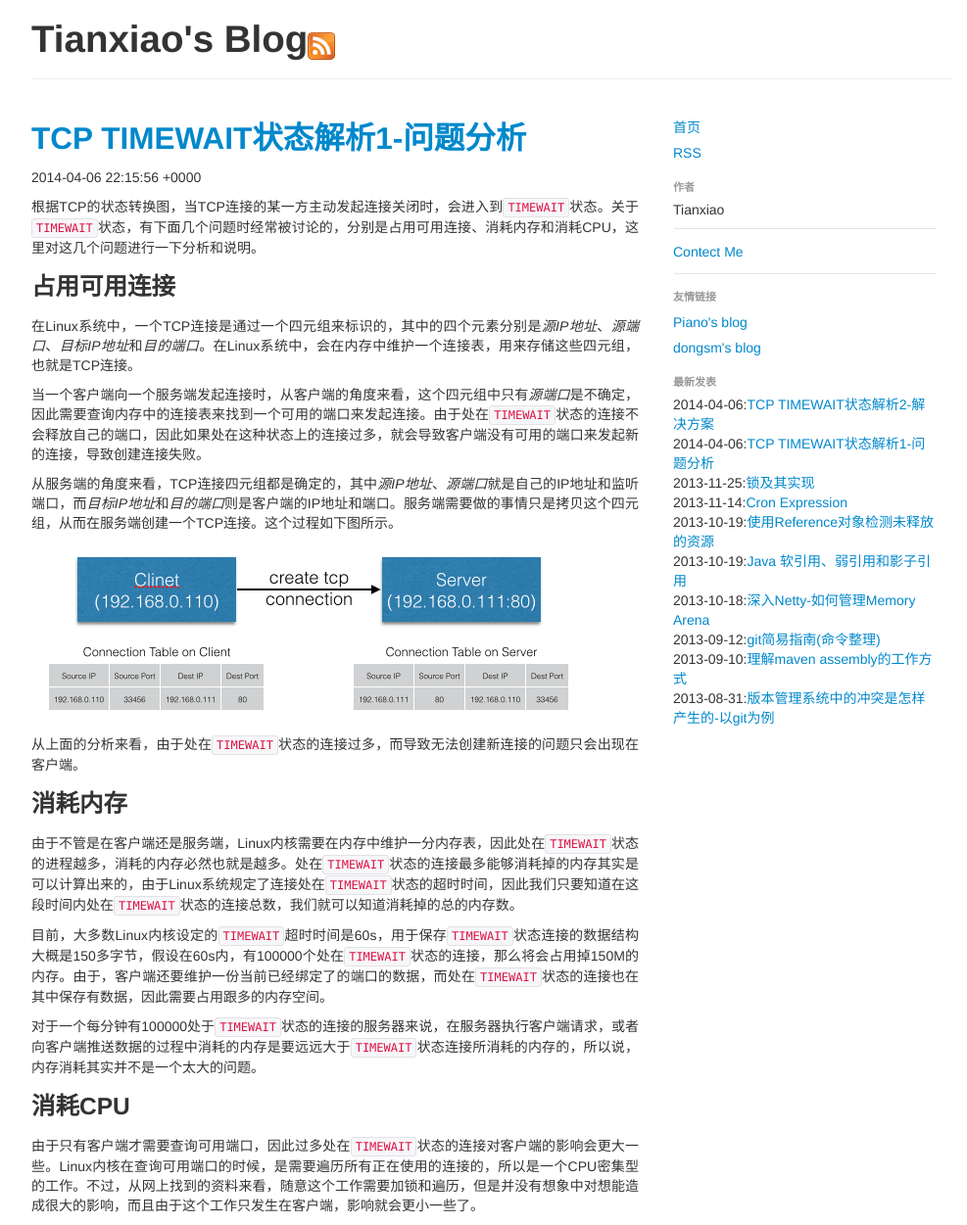
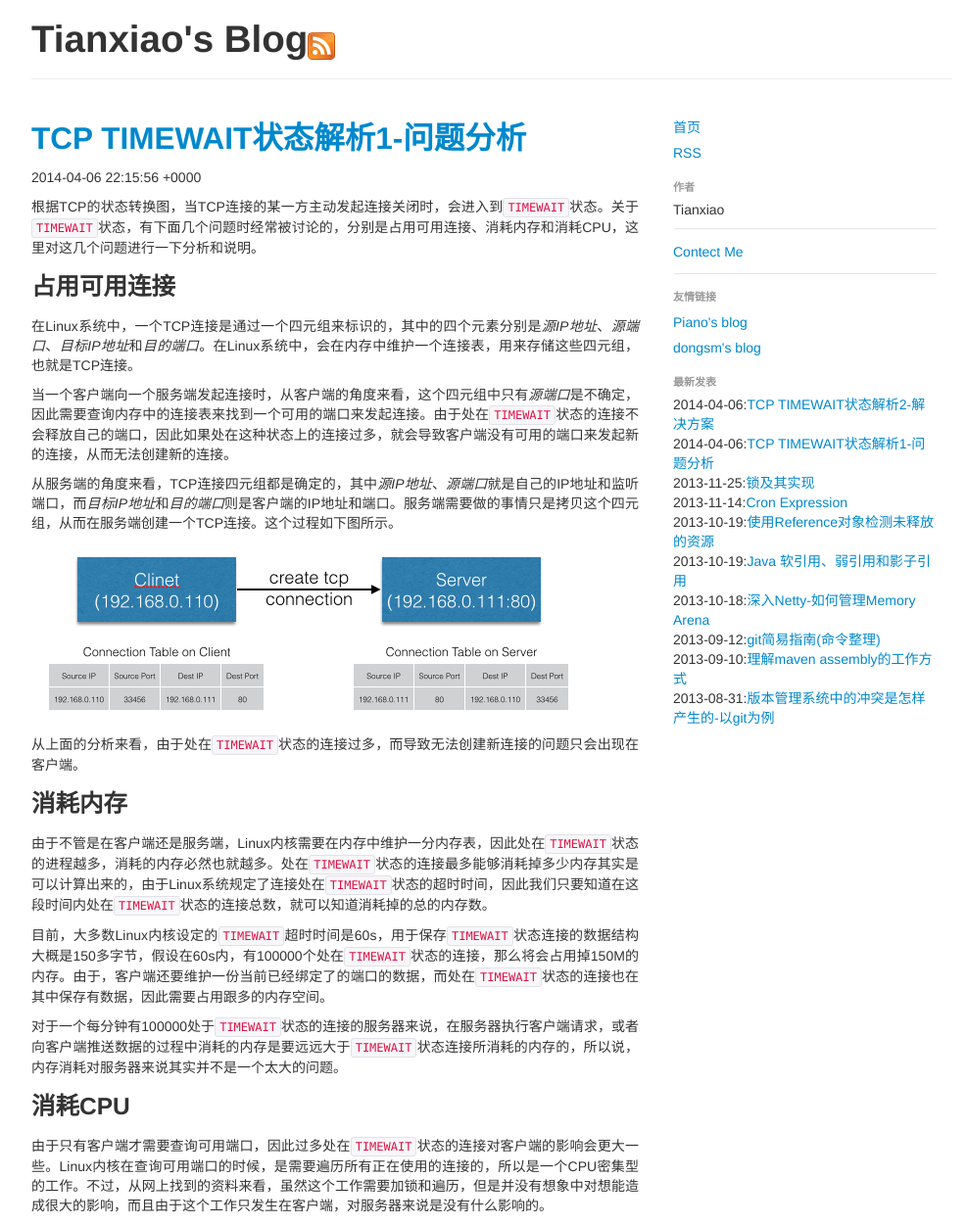
Before and after one commit to tianxiao-ma/tianxiao-ma.github.com, a Jekyll site: the page built from _posts/2014-04-06-coping-with-tcp-time-wait-state.md, in a window 1280 px wide. Shown: the whole page at 98% size, without its empty margins (138-1125 px from the left). Built offline with Jekyll 4.4.1, drawn with Linux system fonts in a browser that asks for light colours; Markdown is read by kramdown in place of the engine named in the settings.

Commit message:
content refinement

```diff
--- a/_posts/2014-04-06-coping-with-tcp-time-wait-state.md
+++ b/_posts/2014-04-06-coping-with-tcp-time-wait-state.md
@@ -10,7 +10,7 @@ published: true
 ### 占用可用连接
 在Linux系统中，一个TCP连接是通过一个四元组来标识的，其中的四个元素分别是*源IP地址*、*源端口*、*目标IP地址*和*目的端口*。在Linux系统中，会在内存中维护一个连接表，用来存储这些四元组，也就是TCP连接。
 
-当一个客户端向一个服务端发起连接时，从客户端的角度来看，这个四元组中只有*源端口*是不确定，因此需要查询内存中的连接表来找到一个可用的端口来发起连接。由于处在`TIMEWAIT`状态的连接不会释放自己的端口，因此如果处在这种状态上的连接过多，就会导致客户端没有可用的端口来发起新的连接，导致创建连接失败。
+当一个客户端向一个服务端发起连接时，从客户端的角度来看，这个四元组中只有*源端口*是不确定，因此需要查询内存中的连接表来找到一个可用的端口来发起连接。由于处在`TIMEWAIT`状态的连接不会释放自己的端口，因此如果处在这种状态上的连接过多，就会导致客户端没有可用的端口来发起新的连接，从而无法创建新的连接。
 
 从服务端的角度来看，TCP连接四元组都是确定的，其中*源IP地址*、*源端口*就是自己的IP地址和监听端口，而*目标IP地址*和*目的端口*则是客户端的IP地址和端口。服务端需要做的事情只是拷贝这个四元组，从而在服务端创建一个TCP连接。这个过程如下图所示。
 
@@ -19,11 +19,11 @@ published: true
 从上面的分析来看，由于处在`TIMEWAIT`状态的连接过多，而导致无法创建新连接的问题只会出现在客户端。
 
 ### 消耗内存
-由于不管是在客户端还是服务端，Linux内核需要在内存中维护一分内存表，因此处在`TIMEWAIT`状态的进程越多，消耗的内存必然也就是越多。处在`TIMEWAIT`状态的连接最多能够消耗掉的内存其实是可以计算出来的，由于Linux系统规定了连接处在`TIMEWAIT`状态的超时时间，因此我们只要知道在这段时间内处在`TIMEWAIT`状态的连接总数，我们就可以知道消耗掉的总的内存数。
+由于不管是在客户端还是服务端，Linux内核需要在内存中维护一分内存表，因此处在`TIMEWAIT`状态的进程越多，消耗的内存必然也就越多。处在`TIMEWAIT`状态的连接最多能够消耗掉多少内存其实是可以计算出来的，由于Linux系统规定了连接处在`TIMEWAIT`状态的超时时间，因此我们只要知道在这段时间内处在`TIMEWAIT`状态的连接总数，就可以知道消耗掉的总的内存数。
 
 目前，大多数Linux内核设定的`TIMEWAIT`超时时间是60s，用于保存`TIMEWAIT`状态连接的数据结构大概是150多字节，假设在60s内，有100000个处在`TIMEWAIT`状态的连接，那么将会占用掉150M的内存。由于，客户端还要维护一份当前已经绑定了的端口的数据，而处在`TIMEWAIT`状态的连接也在其中保存有数据，因此需要占用跟多的内存空间。
 
-对于一个每分钟有100000处于`TIMEWAIT`状态的连接的服务器来说，在服务器执行客户端请求，或者向客户端推送数据的过程中消耗的内存是要远远大于`TIMEWAIT`状态连接所消耗的内存的，所以说，内存消耗其实并不是一个太大的问题。
+对于一个每分钟有100000处于`TIMEWAIT`状态的连接的服务器来说，在服务器执行客户端请求，或者向客户端推送数据的过程中消耗的内存是要远远大于`TIMEWAIT`状态连接所消耗的内存的，所以说，内存消耗对服务器来说其实并不是一个太大的问题。
 
 ### 消耗CPU
-由于只有客户端才需要查询可用端口，因此过多处在`TIMEWAIT`状态的连接对客户端的影响会更大一些。Linux内核在查询可用端口的时候，是需要遍历所有正在使用的连接的，所以是一个CPU密集型的工作。不过，从网上找到的资料来看，随意这个工作需要加锁和遍历，但是并没有想象中对想能造成很大的影响，而且由于这个工作只发生在客户端，影响就会更小一些了。
+由于只有客户端才需要查询可用端口，因此过多处在`TIMEWAIT`状态的连接对客户端的影响会更大一些。Linux内核在查询可用端口的时候，是需要遍历所有正在使用的连接的，所以是一个CPU密集型的工作。不过，从网上找到的资料来看，虽然这个工作需要加锁和遍历，但是并没有想象中对想能造成很大的影响，而且由于这个工作只发生在客户端，对服务器来说是没有什么影响的。
```
Also changed, not shown: _posts/2014-04-07-coping-with-tcp-time-wait-state-solution.md (+2 -2 lines).
